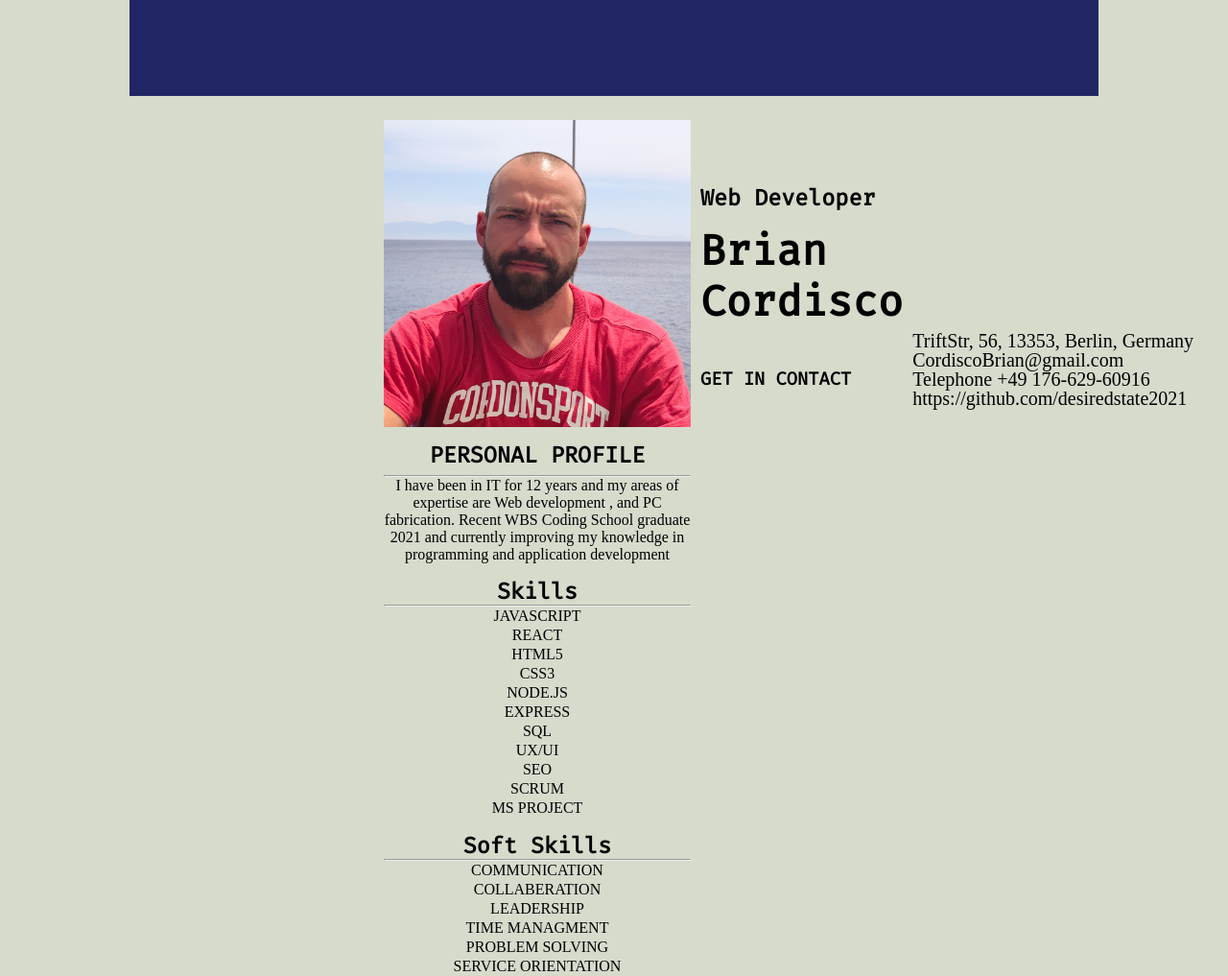
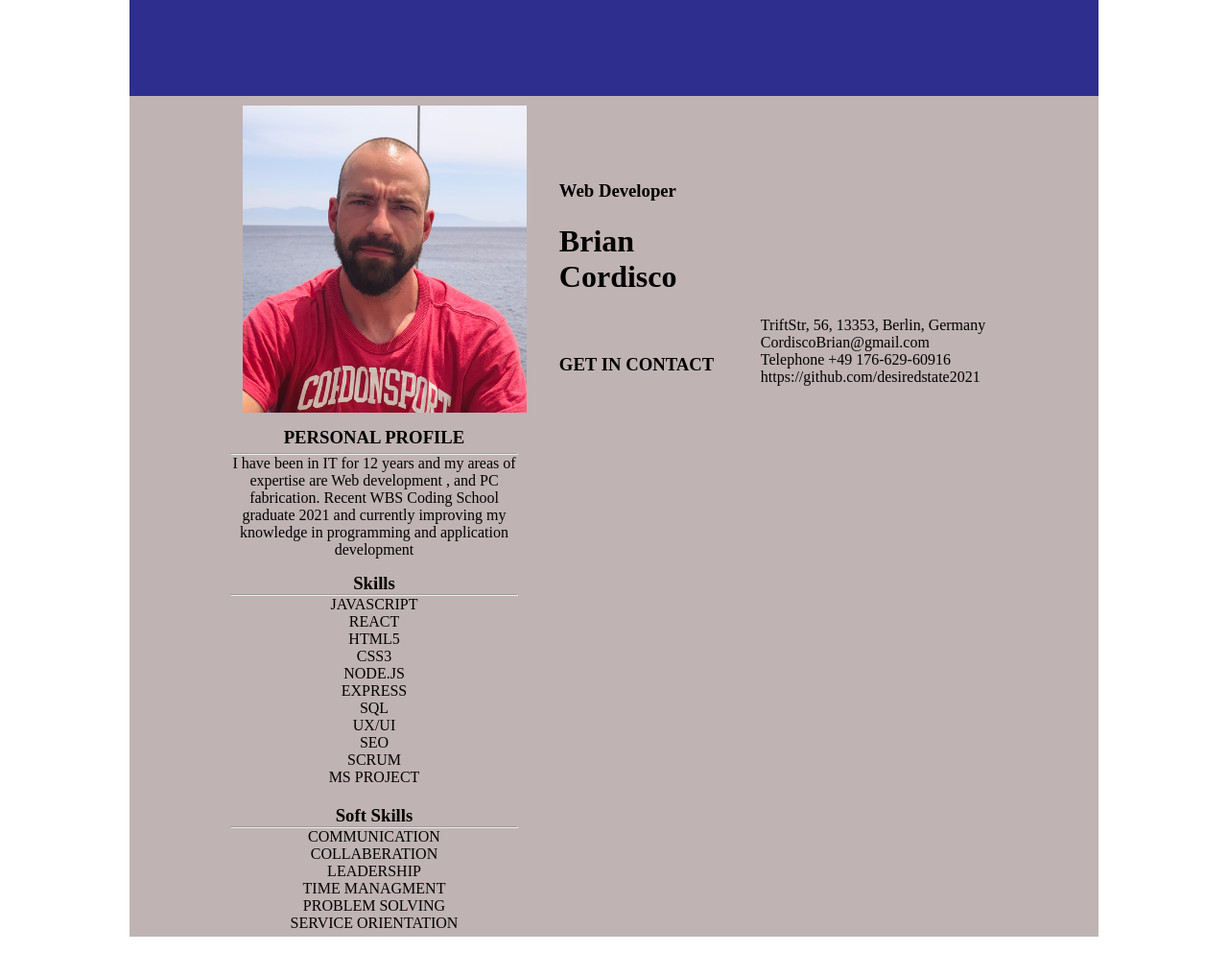
Before and after one commit to desiredstate2021/FigmaCV, a plain HTML site: page index.html in a window 1280 px wide. Shown: the whole page at 96% size. After the commit the page ends 976 px from the top, so only its background shows below. Drawn offline with Linux system fonts and the light colour scheme.

Commit message:
Redesigned HTML and CSS with cleaner code

```diff
--- a/index.html
+++ b/index.html
@@ -2,29 +2,20 @@
 <html lang="en">
 
 <head>
-    <meta charset="UTF-8" />
-    <meta http-equiv="X-UA-Compatible" content="IE=edge" />
-    <meta name="viewport" content="width=device-width, initial-scale=1.0" />
-    <link rel="stylesheet" href="style.css" />
-    <link rel="preconnect" href="https://fonts.googleapis.com">
-    <link rel="preconnect" href="https://fonts.gstatic.com" crossorigin>
-    <link href="https://fonts.googleapis.com/css2?family=Fira+Mono&display=swap" rel="stylesheet">
-    <link rel="preconnect" href="https://fonts.googleapis.com">
-    <link href="https://fonts.googleapis.com/css2?family=Bebas+Neue&family=Fira+Mono&family=Inter:wght@100;200;300;400;500;600;700;800;900&family=Roboto+Serif:ital,opsz,wght@0,8..144,100;0,8..144,200;0,8..144,300;0,8..144,400;0,8..144,500;0,8..144,600;0,8..144,700;0,8..144,800;0,8..144,900;1,8..144,100;1,8..144,200;1,8..144,300;1,8..144,400;1,8..144,500;1,8..144,600;1,8..144,700;1,8..144,800;1,8..144,900&display=swap"
-        rel="stylesheet">
-
-    <title>Brian Cordisco CV</title>
+    <meta charset="UTF-8">
+    <meta http-equiv="X-UA-Compatible" content="IE=edge">
+    <meta name="viewport" content="width=device-width, initial-scale=1.0">
+    <link rel="stylesheet" href="style.css">
+    <title>Brian Cordisco Resume/CV</title>
 </head>
 
 <body>
-    <main>
 
     <div class="top"></div>
-
-        <div class="container-1">
-            <div class="grid">
+    <main class="main">
+        <div class="container">
             <div class="grid-item-1">
-                    <img src="images/Summericon.jpg" alt="Brian Cordisco Prfile Photo" />
+                <img src="images/Summericon.jpg" alt="Brian Cordisco Prfile Photo" height="320" />
             </div>
 
 
@@ -52,23 +43,21 @@
             </div>
 
         </div>
-            <div class="container-2">
-                <div class="grid-2">
-                    <div class="profile">
+
+        <div class="flex-container-1">
+            <div class="flex-container-1-item-1">
                 <h3>PERSONAL PROFILE</h3>
             </div>
             <hr>
 
 
-                    <div class="aside">
+            <div class="flex-container-1-item-2">
                 <p>I have been in IT for 12 years and my areas of expertise are Web development , and PC fabrication. Recent WBS Coding School graduate 2021 and currently improving my knowledge in programming and application development
                 </p>
             </div>
         </div>
-            </div>
-
-            <div class="container-3">
-                <div class="grid-3">
+        <div class="flex-container-2">
+            <div class="flex-container-2-item-1">
                 <div class="skills">
                     <h3>Skills</h3>
                 </div>
@@ -92,8 +81,8 @@
                 </div>
             </div>
         </div>
-            <div class="container-4">
-                <div class="grid-4">
+        <div class="flex-container-3">
+            <div class="flex-container-3-item-1">
                 <div class="soft-skills">
                     <h3>Soft Skills</h3>
                 </div>
@@ -114,9 +103,8 @@
 
 
 
+
         </div>
-
-
     </main>
 </body>
 
--- a/style.css
+++ b/style.css
@@ -3,149 +3,107 @@
         margin: 0;
         box-sizing: border-box;
     }
+    /* body {
+        background-image: url("images/bg.jpg");
+    } */
 
-            body {
-                background-color: #d6dbcc;
+    .top {
+        background-color: rgb(46, 46, 143);
+        margin-right: auto;
+        margin-left: auto;
+        width: 1010px;
+        height: 100px;
     }
 
-            .top {
-                background: #232664;
+    .main {
+        background-color: rgb(192, 179, 179);
         margin-left: auto;
         margin-right: auto;
         width: 1010px;
-                height: 100px;
-                margin-bottom: 25px;
+        height: fit-content;
     }
 
-            .container-1 {
-                margin-left: 400px;
-                width: 320px;
-                height: auto;
+    .container {
+        display: grid;
+        grid-template-columns: 320px 200px auto;
+        grid-template-rows: repeat(3, 100px);
+        gap: 10px;
+        width: 1010px;
+        justify-content: center;
+        padding-top: 10px;
     }
 
-            img {
-                width: 320px;
-                height: 320px;
+    .grid-item-1 {}
+
+    .grid-item-2 {
+        align-self: end;
+    }
+
+    .grid-item-3 {
+        align-self: center;
+        grid-column: 2;
+    }
+
+    .grid-item-4 {
+        align-self: center;
+        grid-column: 2;
+        grid-row: 3;
+    }
+
+    .grid-item-5 {
+        grid-column: 3;
+        grid-row: 3;
     }
 
     li {
         list-style: none;
     }
 
-            .grid {
-                display: grid;
-                grid-template-columns: repeat(3, 1fr);
-                grid-template-rows: repeat(3, 100px);
-                gap: 10px;
-                padding-bottom: 15px;
+    .flex-container-1 {
+        display: flex;
+        width: fit-content;
+        flex-direction: column;
+        padding-left: 105px;
+        padding-top: 15px;
     }
 
-            .grid-item-1 {
-                position: relative;
+    .flex-container-1-item-1 {
+        align-self: center;
+        width: fit-content;
+        padding-bottom: 5px;
     }
 
-            .grid-item-2 {
-                position: relative;
-                font-size: 20px;
-                line-height: 38px;
-                font-family: 'Fira Mono', monospace;
-                align-self: end;
+    .flex-container-1-item-2 {
+        text-align: center;
+        width: 300px;
     }
 
-            .grid-item-3 {
-                position: relative;
-                font-size: 22px;
-                font-family: 'Fira Mono', monospace;
-                grid-column: 2;
+    .flex-container-2 {
+        display: flex;
+        width: fit-content;
+        flex-direction: column;
+        padding-left: 105px;
+        padding-top: 15px;
     }
 
-            .grid-item-4 {
-                position: relative;
-                font-family: 'Fira Mono', monospace;
-                font-weight: 900;
-                grid-column: 2/3;
+    .flex-container-2-item-1 {
         align-self: center;
-                width: 200px;
-            }
-
-            .grid-item-5 {
-                position: relative;
-                justify-content: start;
-                font-size: 20px;
-                line-height: 20px;
-                width: max-content;
-            }
-
-            .profile {
-                position: relative;
-                text-align: center;
-                font-family: 'Fira Mono', monospace;
-                font-weight: bold;
-                font-size: 20px;
-                width: 320px;
-                height: 25px;
-                margin-bottom: 10px;
-            }
-
-            .aside {
-                position: relative;
-                text-align: center;
-                width: 320px;
-                height: auto;
-            }
-
-            .grid-2 {
-                flex-direction: column;
-                max-width: fit-content;
-                width: 320px;
-            }
-
-            .container-2 {
-                position: relative;
-                margin-left: auto;
-                margin-right: auto;
-                padding-bottom: 15px;
-            }
-
-            .container-3 {
-                margin-bottom: 15px;
-                width: 320px;
-            }
-
-            .container-4 {
-                width: 320px;
-            }
-
-            .grid-3 {
-                flex-direction: column;
-            }
-
-            .skills {
-                font-family: 'Fira Mono', monospace;
-                font-weight: bold;
-                font-size: 20px;
+        width: 300px;
+        padding-bottom: 5px;
         text-align: center;
     }
 
-            .skills-list {
-                font-style: normal;
-                font-weight: 400;
-                font-size: 16px;
-                line-height: 20px;
+    .flex-container-3 {
+        display: flex;
+        width: fit-content;
+        flex-direction: column;
+        padding-left: 105px;
+        padding-top: 15px;
+    }
+
+    .flex-container-3-item-1 {
+        align-self: center;
+        width: 300px;
+        padding-bottom: 5px;
         text-align: center;
     }
-
-            .soft-skills {
-                font-family: 'Fira Mono', monospace;
-                font-weight: bold;
-                font-size: 20px;
-                text-align: center;
-            }
-
-            .soft-skills-list {
-                font-style: normal;
-                font-weight: 400;
-                font-size: 16px;
-                line-height: 20px;
-                text-align: center;
-            }
```
Lines whose indentation alone changed are shown as unchanged.
